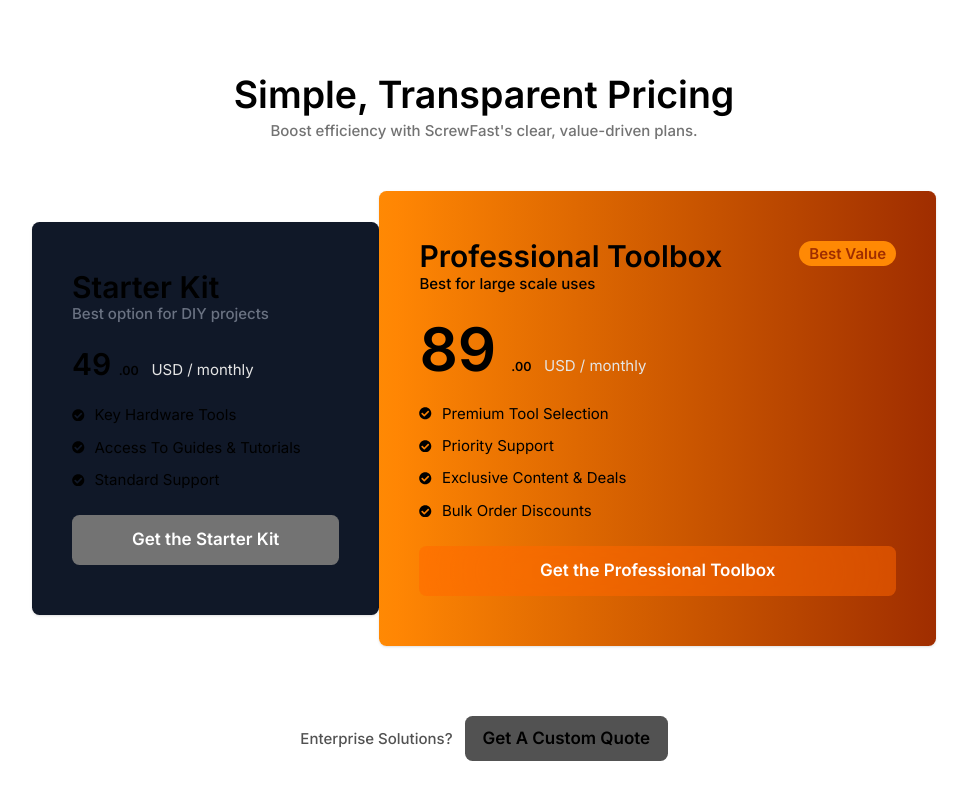
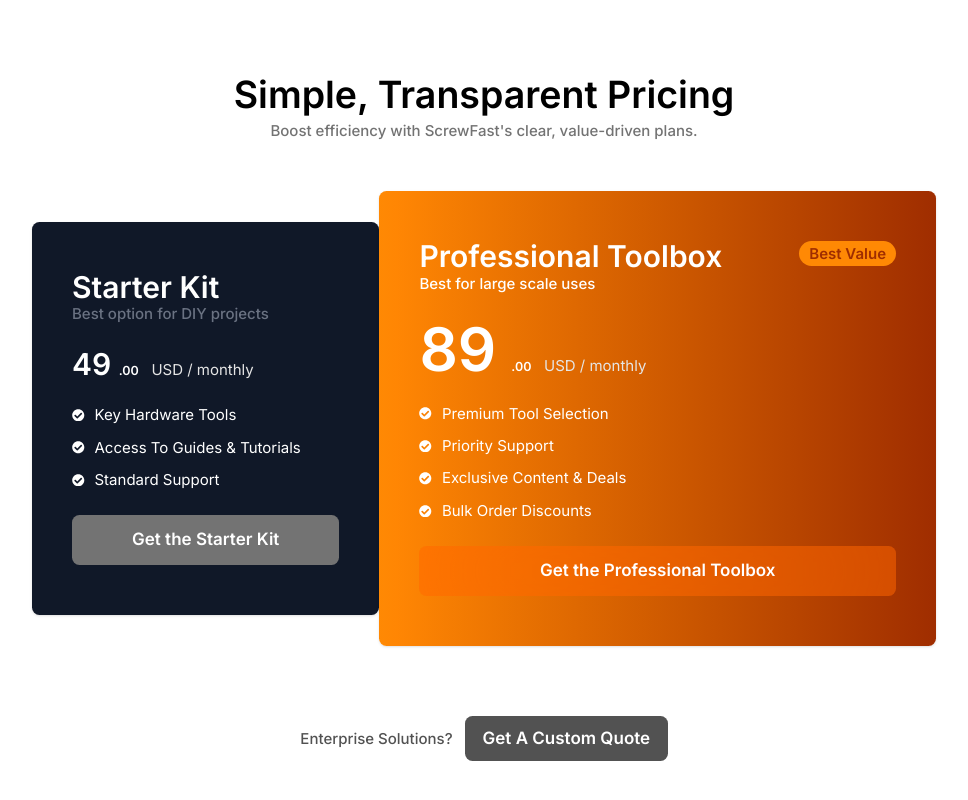
Before and after one commit to Jo-shua09/Screw-Fast_, a Next.js app: page / in a window 1280 px wide. Shown: the part 4030-4830 px from the top of the page, without its empty margins (156-1124 px from the left). Built offline with nearby package versions, Linux system fonts and the light colour scheme.

Commit message:
Enhance PricingSection styles for better readability and add FAQ component structure

```diff
--- /dev/null
+++ b/src/components/FAQ.tsx
@@ -0,0 +1,13 @@
+"use client";
+
+import faqData from "@/assets/data/faqs.json";
+
+export default function FAQ() {
+	return (
+		<div>
+			<div className="">
+				<div className=""></div>
+			</div>
+		</div>
+	);
+}
--- a/src/components/Pricing.tsx
+++ b/src/components/Pricing.tsx
@@ -13,7 +13,7 @@ const PricingSection: React.FC = () => {
 
 			<div className="lg:w-[80%] w-full flex-wrap lg:flex-nowrap lg:gap-0 !m-auto gap-10 flex items-center justify-center !mt-20">
 				{/* Starter Kit */}
-				<div className="bg-gray-900 rounded-xl w-full lg:w-[60%] !px-16 !py-20 shadow-sm">
+				<div className="bg-gray-900 rounded-xl text-white w-full lg:w-[60%] !px-16 !py-20 shadow-sm">
 					<div className="w-full !space-y-1">
 						<h3 className="text-5xl font-semibold">{pricingData.starterKit.name}</h3>
 						<p className="text-2xl font-medium !normal-case text-gray-500">{pricingData.starterKit.description}</p>
@@ -40,7 +40,7 @@ const PricingSection: React.FC = () => {
 				</div>
 
 				{/* Professional Toolbox */}
-				<div className="bg-gradient-to-r from-orange-400 to-orange-800 rounded-xl w-full !px-16 !py-20 shadow-sm">
+				<div className="bg-gradient-to-r text-white from-orange-400 to-orange-800 rounded-xl w-full !px-16 !py-20 shadow-sm">
 					<div className="!py-1 !px-4 text-2xl rounded-full text-orange-800 font-semibold bg-orange-400 !float-right">
 						{pricingData.badge}
 					</div>
@@ -75,7 +75,7 @@ const PricingSection: React.FC = () => {
 				<p className="font-medium text-2xl text-neutral-600">{pricingData.thirdOption}</p>
 				<a
 					href="#"
-					className="bg-neutral-600 rounded-xl text-[1.7rem] flex items-center font-semibold !py-4 !px-7 hover:scale-95"
+					className="bg-neutral-600 rounded-xl text-[1.7rem] text-white flex items-center font-semibold !py-4 !px-7 hover:scale-95"
 				>
 					{pricingData.btnText}
 				</a>
```
